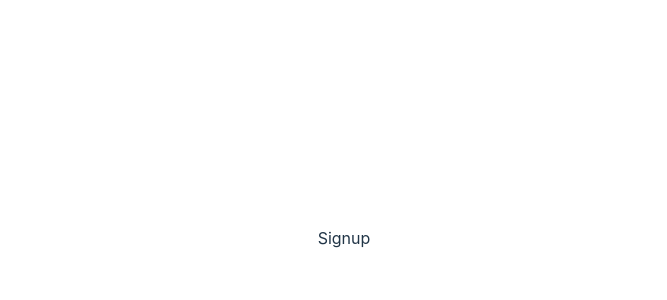
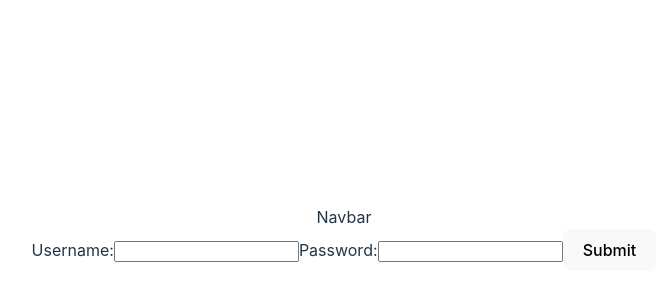
Before and after one commit to GA-SEB-3/Unit03-W03-D04-JWT-Auth-Frontend-Template, a React (Vite) app: page /signup in a window 1280 px wide. Shown: the part 162-462 px from the top of the page, without its empty margins (296-963 px from the left). Built offline with nearby package versions, Linux system fonts and the light colour scheme.

Commit message:
updated code

```diff
--- a/src/App.jsx
+++ b/src/App.jsx
@@ -3,20 +3,19 @@ import {Routes ,Route} from 'react-router'
 import Login from './pages/Login'
 import Homepage from './pages/Homepage'
 import Signup from './pages/Signup'
+import Navbar from './components/Navbar'
 
 function App() {
 
 
   return (
     <>
-
+      <Navbar/>
       <Routes>
         <Route path="/" element={<Homepage/>}/>
         <Route path="/signup" element={<Signup/>}/>
         <Route path="/login" element={<Login/>}/>
       </Routes>
-
-
     </>
   )
 }
--- a/src/pages/Signup.jsx
+++ b/src/pages/Signup.jsx
@@ -3,7 +3,24 @@ import React from 'react'
 function Signup() {
   return (
     <div>
-      Signup
+
+      <form>
+        <label htmlFor="username">Username:</label>
+        <input
+         type="text"
+         name='username'
+         id='username'
+          />
+
+        <label htmlFor="password">Password:</label>
+        <input
+         type="password"
+         name='password'
+         id='password'
+          />
+
+          <button>Submit</button>
+      </form>
     </div>
   )
 }
```
